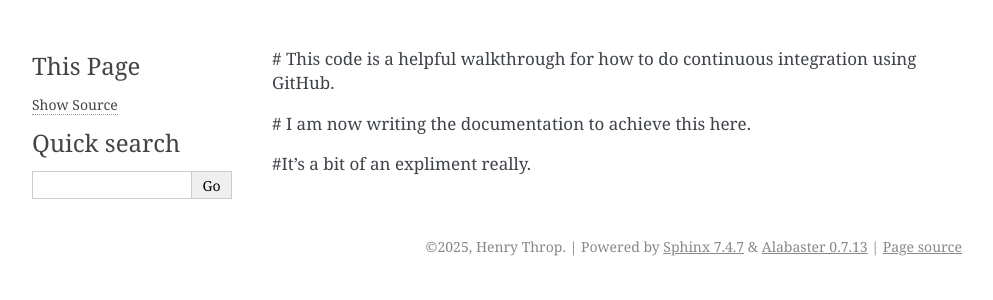
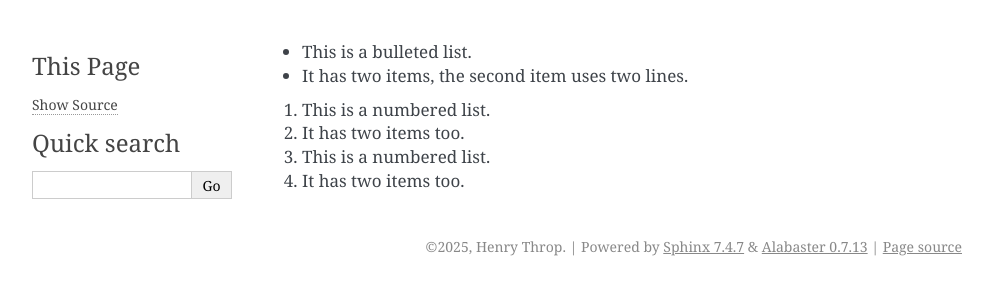
Before and after one commit to HenryThrop/CI-Testing, a Sphinx documentation site: the page built from docs/Introduction.rst, in a window 1280 px wide. Shown: the top 300 px of the page, without its empty margins (148-1141 px from the left). Built offline with Sphinx 7.4.7, drawn with Linux system fonts in a browser that asks for light colours.

Commit message:
Update Introduction.rst

```diff
--- a/docs/Introduction.rst
+++ b/docs/Introduction.rst
@@ -1,6 +1,9 @@
+* This is a bulleted list.
+* It has two items, the second
+  item uses two lines.
 
-# This code is a helpful walkthrough for how to do continuous integration using GitHub.
+1. This is a numbered list.
+2. It has two items too.
 
-# I am now writing the documentation to achieve this here.
-
-#It's a bit of an expliment really.
+#. This is a numbered list.
+#. It has two items too.
```
